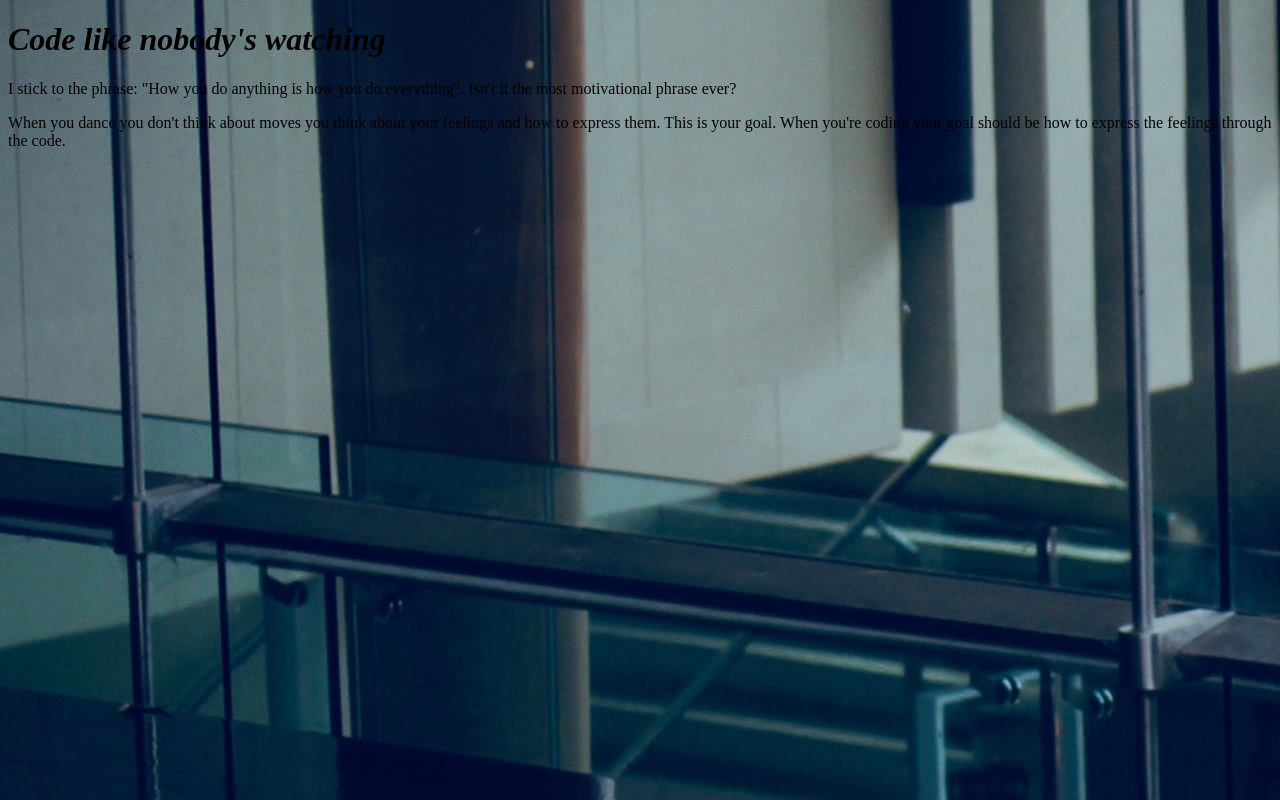
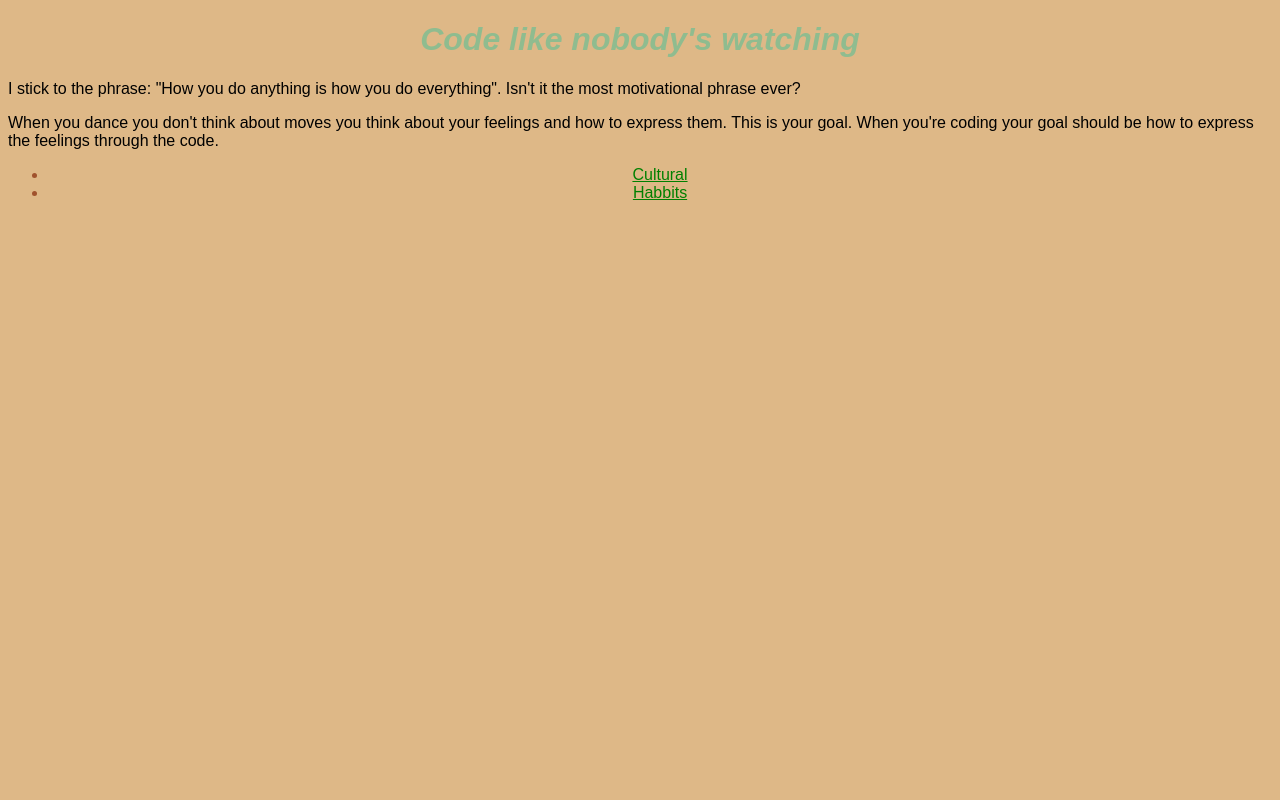
Before and after one commit to linches/Linches.github.io, a plain HTML site: page index.html in a window 1280 px wide. Drawn offline with Linux system fonts and the light colour scheme.

Commit message:
initial commit

```diff
--- a/index.html
+++ b/index.html
@@ -4,19 +4,21 @@
 <head>
     <title>Dancing queen</title>
     <meta charset="UTF-8">
-    <link href="oneof.css" rel="stylesheet" type="text/css">
+    <link href="styles/main.css" rel="stylesheet" type="text/css" />
 
 </head>
 
-<body style="background-image: url('26194293.jpg')">
+<body>
 
     <h1><i>Code like nobody's watching</i></h1>
     <p> I stick to the phrase: "How you do anything is how you do everything". Isn't it the most motivational phrase ever?
     </p>
     <p> When you dance you don't think about moves you think about your feelings and how to express them. This is your goal. When you're coding your goal should be how to express the feelings through the code.
     </p>
-
-
+    <ul>
+        <li><a href="blog/c1-reflection-blog.html">Cultural</a></li>
+        <li><a href="blog/c1-time-and-habits-blog.html">Habbits</a></li>
+    </ul>
 </body>
 
 </html>
--- /dev/null
+++ b/styles/main.css
@@ -0,0 +1,25 @@
+body {
+    background-color: burlywood;
+    color: sienna;
+    text-align: center;
+    font-family: Arial, Helvetica, sans-serif
+}
+
+h1 {
+    color: darkseagreen;
+    text-align: center;
+    font: 400
+}
+
+p {
+    color: black;
+    text-align: left;
+    font: 300;
+    font-family: Arial, Helvetica, sans-serif;
+}
+
+a {
+    color: green;
+    text-align: left;
+    font-family: Arial, Helvetica, sans-serif;
+}
```
Also changed, not shown: blog/c1-reflection-blog.html (+1 -1 lines), blog/c1-time-and-habits-blog.html (+2 -2 lines).
